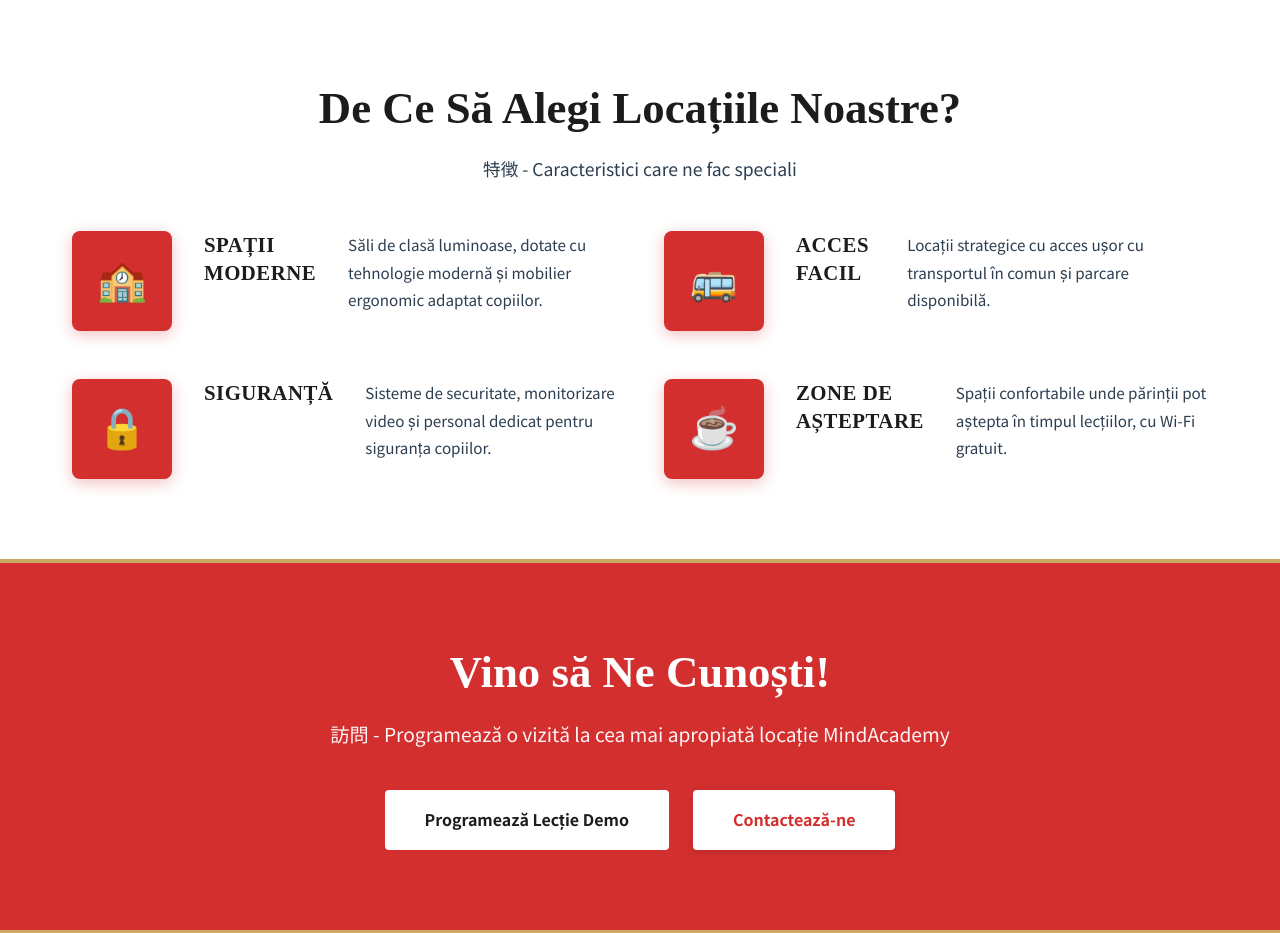
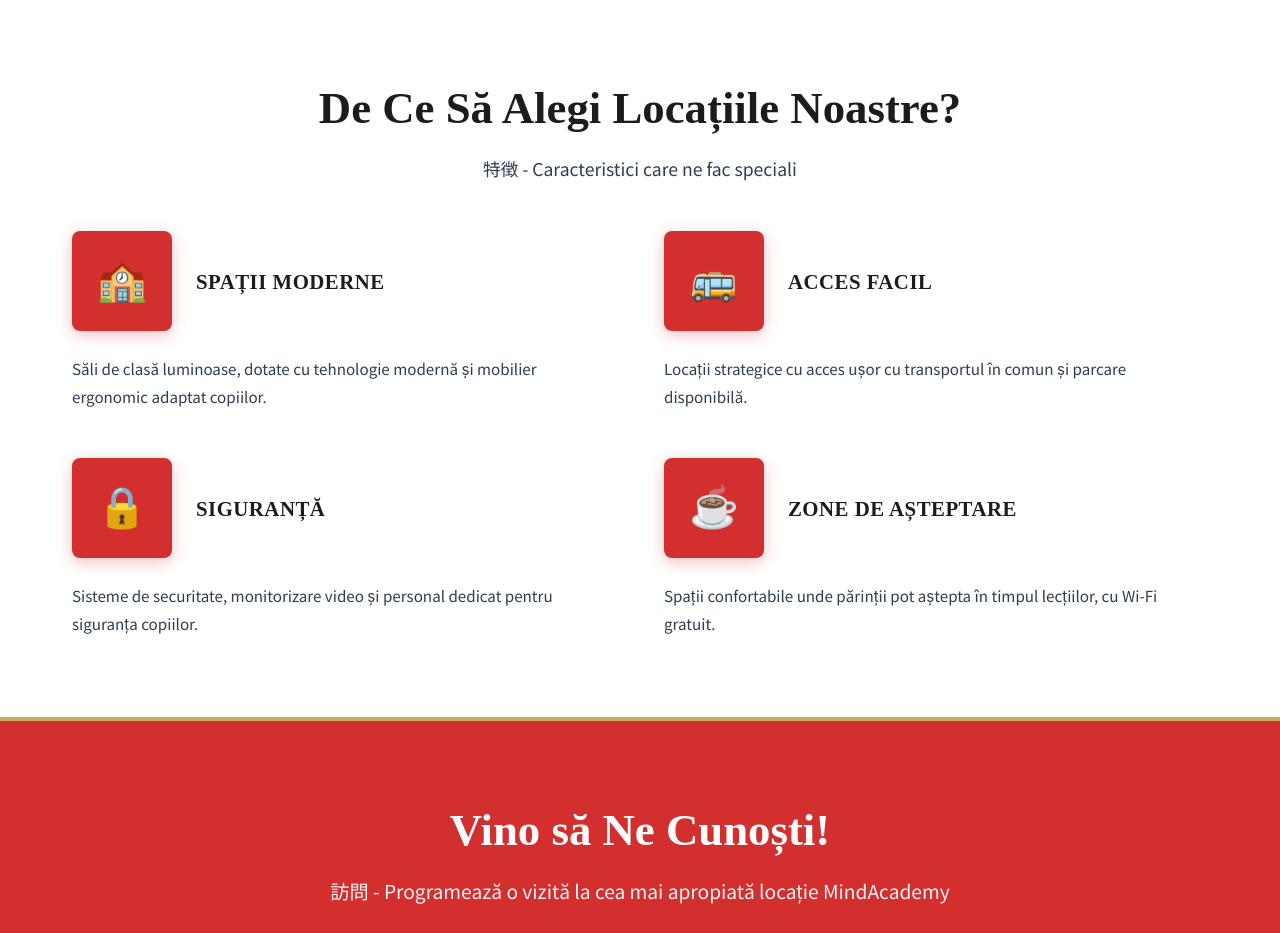
Before and after one commit to robolabro/mindacademy, a Django app: page /locatii/ in a window 1280 px wide. Shown: the part 1006-1939 px from the top of the page. Run offline with Django 3.2, Linux system fonts and the light colour scheme; data that the repository does not hold is empty.

Commit message:
Improve locations features layout: move text below icon and title
- Restructure HTML: Wrap icon and title in feature-header div
- Update CSS: Change feature-card to use flex-direction column
- Add feature-header styles for horizontal icon+title layout
- Text description now appears below icon and title
- Add mobile responsive styles for smaller screens
- Improve spacing and remove unnecessary margins

This makes the features section more readable and better organized,
especially on mobile devices.

```diff
--- a/static/css/style.css
+++ b/static/css/style.css
@@ -412,11 +412,18 @@ section {
     border: none;
     transition: var(--transition);
     display: flex;
-    gap: 2rem;
+    flex-direction: column;
+    gap: 1.5rem;
 }
 
 .feature-card:hover {
     transform: translateY(-5px);
+}
+
+.feature-header {
+    display: flex;
+    align-items: center;
+    gap: 1.5rem;
 }
 
 .feature-icon {
@@ -443,7 +450,7 @@ section {
 .feature-card h3 {
     font-family: 'Zen Old Mincho', serif;
     font-size: 1.3rem;
-    margin-bottom: 0.75rem;
+    margin-bottom: 0;
     color: var(--sumi-black);
     text-transform: uppercase;
     letter-spacing: 0.5px;
@@ -453,6 +460,7 @@ section {
     color: var(--ink-blue);
     line-height: 1.8;
     font-size: 0.95rem;
+    margin: 0;
 }
 
 /* ==================== COURSES ==================== */
@@ -1536,6 +1544,20 @@ select,
         grid-template-columns: 1fr;
     }
 
+    .feature-icon {
+        width: 80px;
+        height: 80px;
+        font-size: 2rem;
+    }
+
+    .feature-card h3 {
+        font-size: 1.1rem;
+    }
+
+    .feature-card p {
+        font-size: 0.9rem;
+    }
+
     .footer-content {
         grid-template-columns: 1fr;
     }
--- a/templates/courses/locations.html
+++ b/templates/courses/locations.html
@@ -125,26 +125,34 @@
 
             <div class="features-grid">
                 <div class="feature-card">
+                    <div class="feature-header">
                         <span class="feature-icon">🏫</span>
                         <h3>Spații Moderne</h3>
+                    </div>
                     <p>Săli de clasă luminoase, dotate cu tehnologie modernă și mobilier ergonomic adaptat copiilor.</p>
                 </div>
 
                 <div class="feature-card">
+                    <div class="feature-header">
                         <span class="feature-icon">🚌</span>
                         <h3>Acces Facil</h3>
+                    </div>
                     <p>Locații strategice cu acces ușor cu transportul în comun și parcare disponibilă.</p>
                 </div>
 
                 <div class="feature-card">
+                    <div class="feature-header">
                         <span class="feature-icon">🔒</span>
                         <h3>Siguranță</h3>
+                    </div>
                     <p>Sisteme de securitate, monitorizare video și personal dedicat pentru siguranța copiilor.</p>
                 </div>
 
                 <div class="feature-card">
+                    <div class="feature-header">
                         <span class="feature-icon">☕</span>
                         <h3>Zone de Așteptare</h3>
+                    </div>
                     <p>Spații confortabile unde părinții pot aștepta în timpul lecțiilor, cu Wi-Fi gratuit.</p>
                 </div>
             </div>
```
Lines whose indentation alone changed are shown as unchanged.
